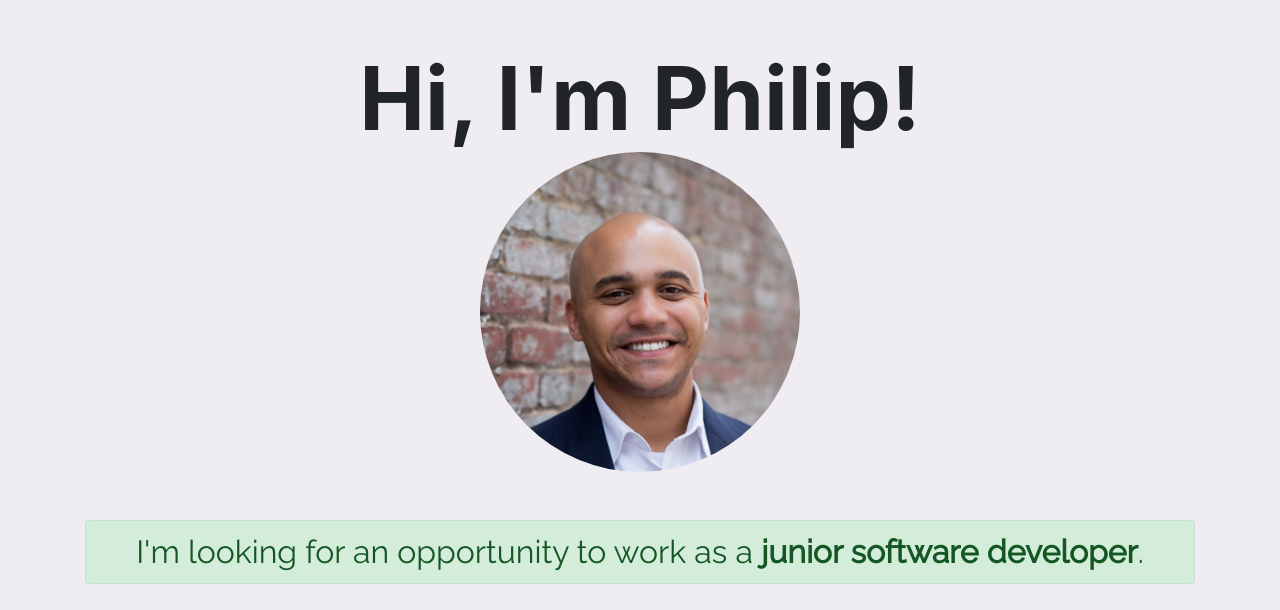
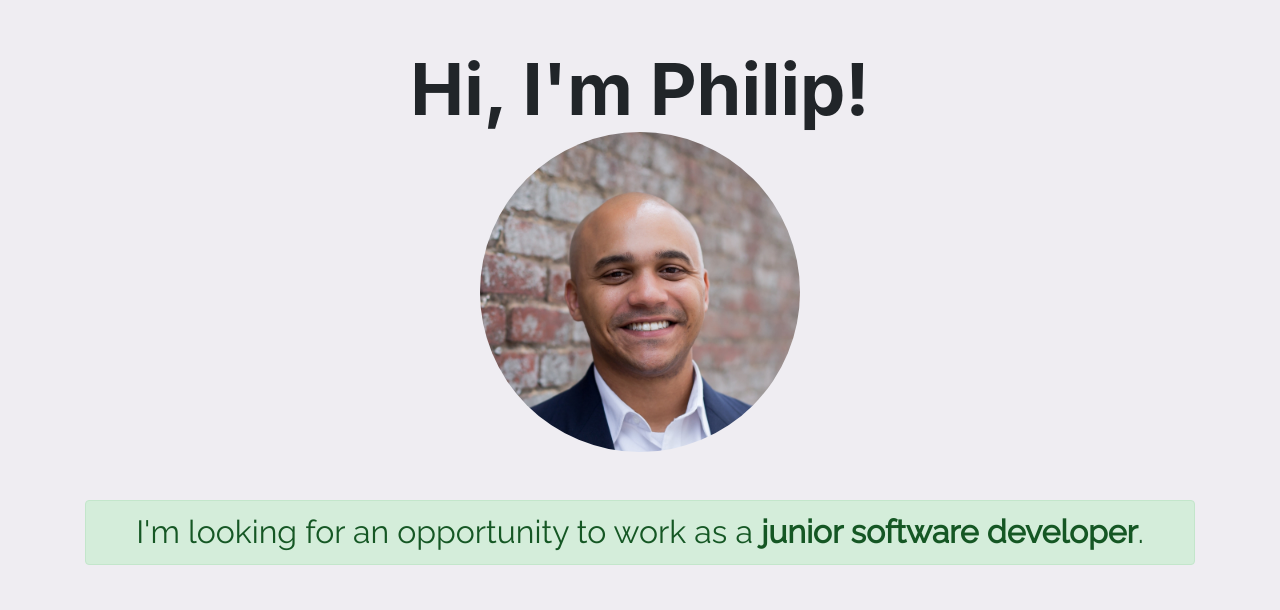
Before and after one commit to devinepk/portfolio, a website: page index.html in a window 1280 px wide. Shown: the part 502-1112 px from the top of the page. Drawn offline with nearby package versions, Linux system fonts and the light colour scheme.

Commit message:
corrects profile image styling.

```diff
--- a/index.html
+++ b/index.html
@@ -22,11 +22,7 @@
 
 
 
-      <div class="display-2 text-center font-weight-bold mt-5">Hi, I'm Philip!
-
-        <img src="assets/Untitled design.jpg" alt="Headshot" class="photo">
-
-      </div>
+      <div class="display-3 text-center font-weight-bold mt-5">Hi, I'm Philip!<img src="assets/Untitled design.jpg" alt="Headshot" class="photo"></div>
 
       <div class="container text-center">
         <h2 class="mt-5 mb-3 alert alert-success" role="alert">I'm looking for an opportunity to work as a <strong>junior software developer</strong>.</h2>
```
